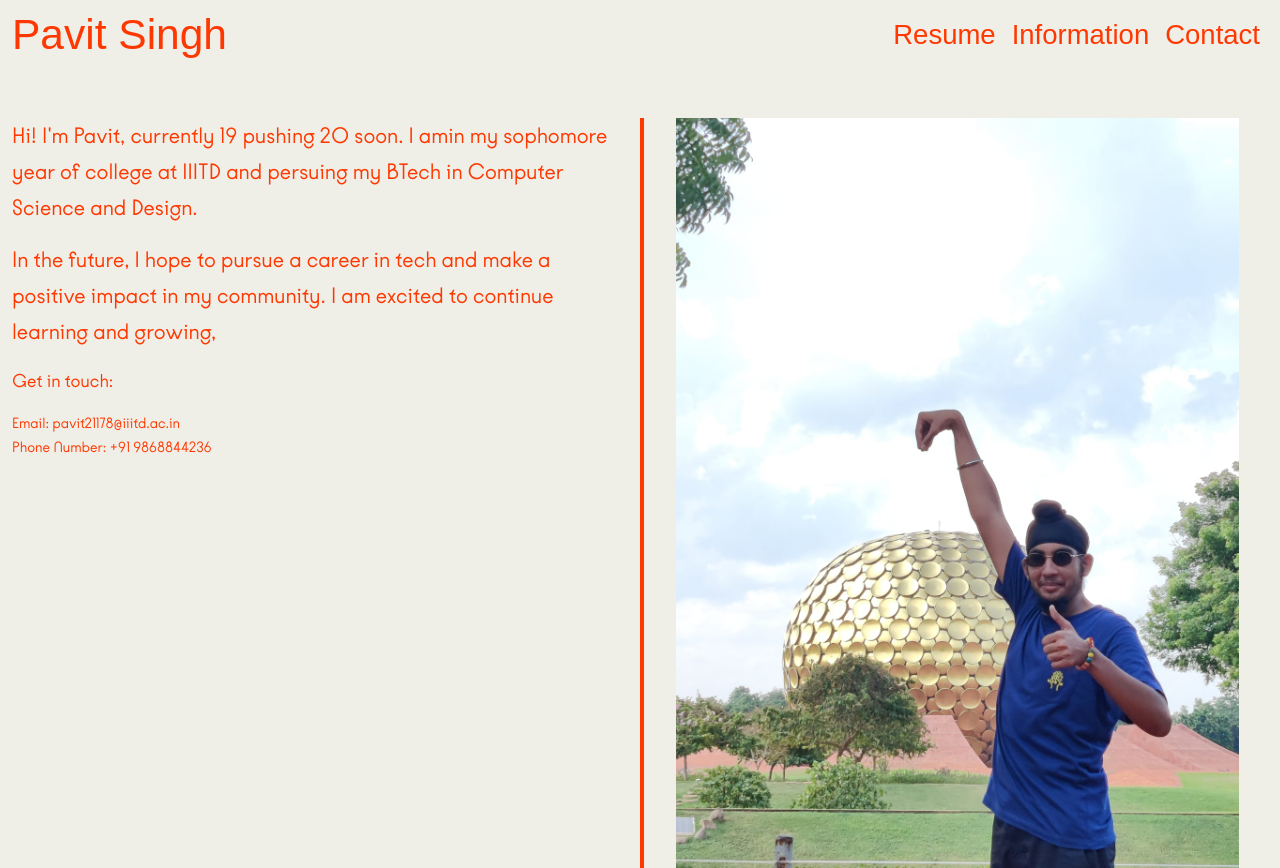
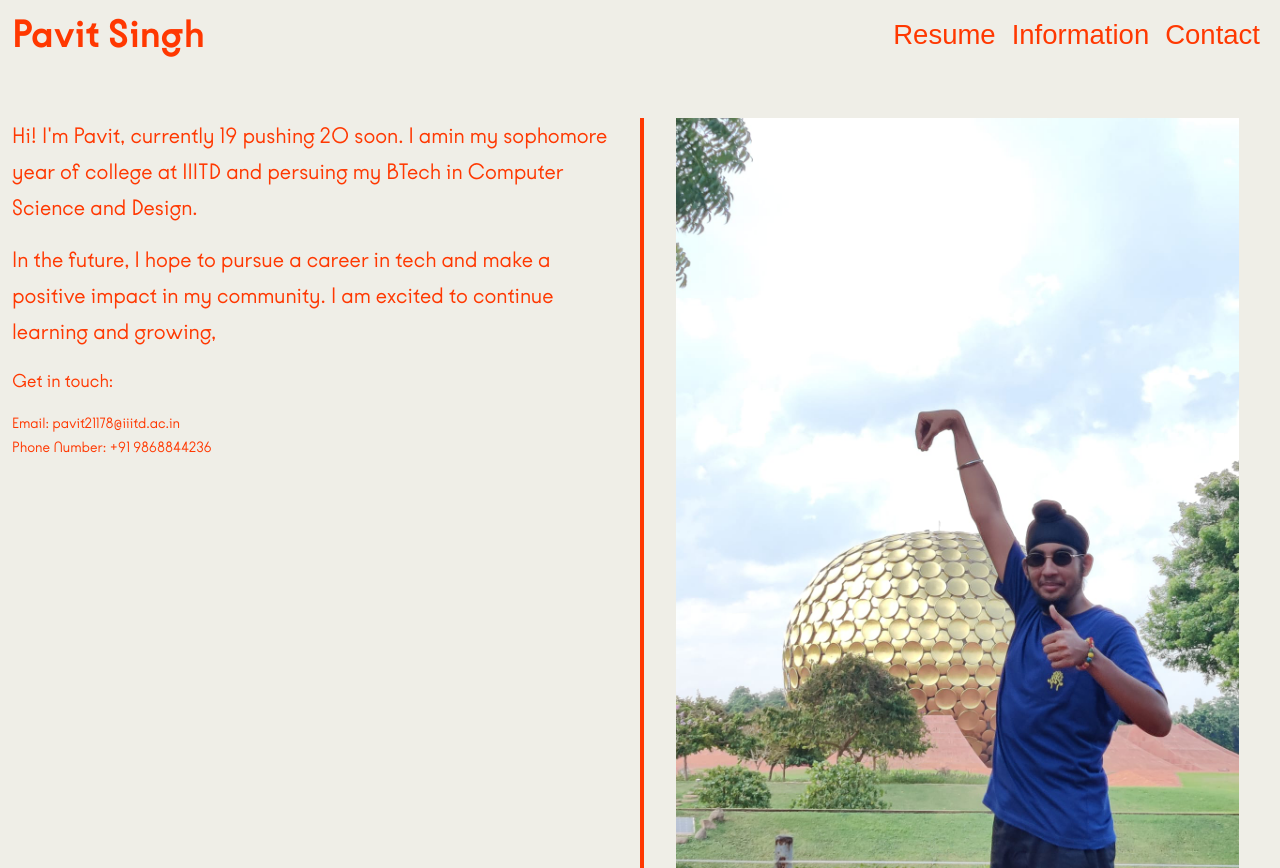
Before and after one commit to pait0709/DIS-website-Pavit, a plain HTML site: page index2.html in a window 1280 px wide. Shown: the top 868 px of the page. Drawn offline with nearby package versions, Linux system fonts and the light colour scheme; files whose address does not match are found by name.

Commit message:
Update style1.css

```diff
--- a/style1.css
+++ b/style1.css
@@ -10,6 +10,10 @@ body {
 @font-face {
   font-family: "Kobe1.1 Black";
   src: url(kobe-font/kobe11-black.ttf);
+}
+@font-face {
+  font-family: "Kobe1.1 Bold";
+  src: url(kobe-font/kobe11-bold.ttf);
 }
   #Fontu{
     font-family: "Kobe1.1 Black",sans-serif;
```
